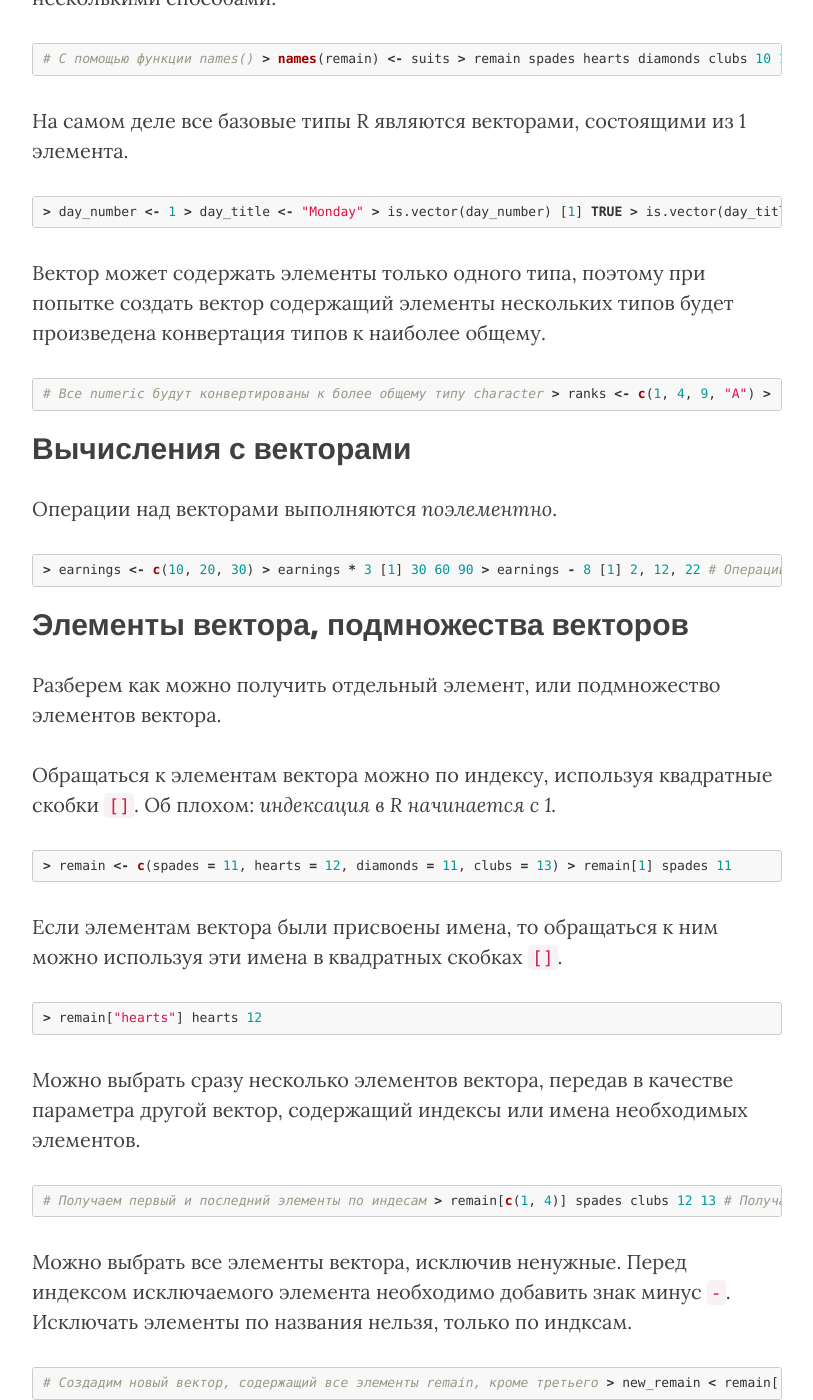
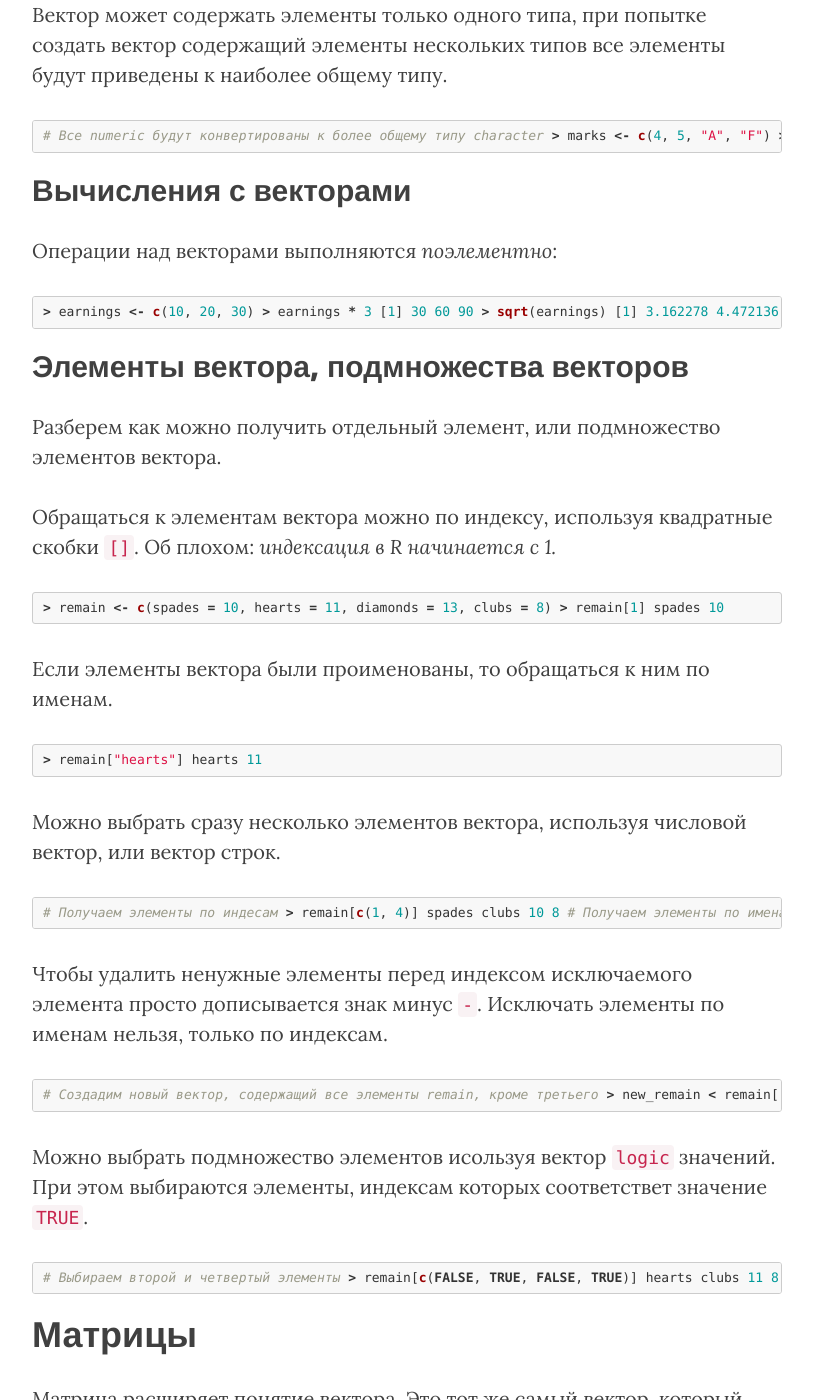
Before and after one commit to rmalkevy/re9ulus.github.io, a Jekyll site: the page built from _posts/2015-08-27-introduction_to_r_p1.markdown, in a window 1280 px wide and 1400 px high, scrolled down 4631 px. Shown: the whole window, without its empty margins (233-1046 px from the left). Built offline with Jekyll 4.4.1, drawn with Linux system fonts in a browser that asks for light colours; nearby versions of some CDN libraries; some of the changed text lies outside the part shown.

Commit message:
Update introduction to R, part 1. updated imformation about matrix.

```diff
--- a/_posts/2015-08-27-introduction_to_r_p1.markdown
+++ b/_posts/2015-08-27-introduction_to_r_p1.markdown
@@ -185,9 +186,8 @@
 - `complex`: комплексное число;
 - `raw`: бинарная строка.
 
-#Определяем тип переменной и конвертируем типы
-
-Что бы проверить, принадлежит ли переменная к какому-либо типу можно использовать функции вида `is.*`:
+##Определяем и конвертируем типы
+Чтобы проверить, принадлежит ли переменная к какому-либо типу можно использовать функции вида `is.*`:
 
 {% highlight R %}
 # Возвращаясь к numeric и integer
@@ -240,27 +240,27 @@
 В `R` вектор это набор элементов одного типа.
 Создать вектор можно с помощью функции `c()`, что является сокращением от *combine*.
 
-# использовать другой пример, например со странами, или книгами
 {% highlight R %}
+# Вектор чисел
+> remain <- c(10, 11, 13, 8)
+> remain
+[1] 10 11 13 8
+
+> is.vector(remain)
+[1] TRUE
+
 # Вектор строк
 > suits <- c("spades", "hearts", "diamonds", "clubs")
 > suits
-[1] "hearts", "spades", "diamonds"
+[1] "spades" "hearts" "diamonds" "clubs"
 
-> is.vector(suits)
-[1] TRUE
-
-# Вектор чисел
-> remain <- c(10, 11, 13, 8)
-> remain
-[1] 10, 15, 13, 8
-{% endhighlight %}
-
-Длину вектора можно найти с помощью функции `length()`
-
-{% highlight R %}
+# Длину вектора можно найти с помощью функции `length()`
 > length(remain)
 [1] 4
+
+# Сумму элементов функцией `sum()`
+> sum(remain)
+[1] 42
 {% endhighlight %}
 
 Каждому элементу вектора можно присвоить имя. Сделать это можно несколькими способами:
@@ -293,115 +294,111 @@
 [1] 1
 {% endhighlight %}
 
-Вектор может содержать элементы только одного типа, поэтому при попытке создать вектор содержащий элементы нескольких типов будет произведена конвертация типов к наиболее общему.
+Вектор может содержать элементы только одного типа, при попытке создать вектор содержащий элементы нескольких типов все элементы будут приведены к наиболее общему типу.
 
 {% highlight R %}
 # Все numeric будут конвертированы к более общему типу character
-> ranks <- c(1, 4, 9, "A")
-> ranks
-[1] "1" "4" "9" "A"
+> marks <- c(4, 5, "A", "F")
+> marks
+[1] "4" "5" "A" "F"
 
->class(ranks)
+>class(manks)
 [1] "character"
 {% endhighlight %}
 
 ##Вычисления с векторами
-Операции над векторами выполняются *поэлементно*.
+
+Операции над векторами выполняются *поэлементно*:
 
 {% highlight R %}
 > earnings <- c(10, 20, 30)
 > earnings * 3
 [1] 30 60 90
 
-> earnings - 8
-[1] 2, 12, 22
+> sqrt(earnings)
+[1] 3.162278 4.472136 5.477226
 
 # Операции над несколькими векторами так же выполняются поэлементно.
 > expenses <- (5, 10, 40)
 > earnings - expenses
 [1] 5 10 -10
-
-# Операции умножения и деления векторов отличаются от математических, и выполняются поэлементно.
 > earnings * c(1, 2, 3)
 [1] 10 40 90
 > earnings / c(1, 2, 3)
 [1] 10, 10, 10
 
-# Найти сумму элементов вектора можно с помощью функции "sum()"
-> sum(earnings)
-[1] 60
-
-# Так же каждый элемент вектора можно проверить на соответсиве некоторому условию, и получить вектор logic значений.
+# Каждый элемент вектора можно проверить на соответсиве условию, и получить вектор logic значений.
 > earnings > 15
 [1] FALSE TRUE TRUE
 {% endhighlight %}
 
 ##Элементы вектора, подмножества векторов
+
 Разберем как можно получить отдельный элемент, или подмножество элементов вектора.
 
 Обращаться к элементам вектора можно по индексу, используя квадратные скобки `[]`. Об плохом: *индексация в R начинается с 1.*
 
 {% highlight R %}
-> remain <- c(spades = 11, hearts = 12, diamonds = 11, clubs = 13)
+> remain <- c(spades = 10, hearts = 11, diamonds = 13, clubs = 8)
 > remain[1]
 spades
-    11
+    10
 {% endhighlight %}
 
-Если элементам вектора были присвоены имена, то обращаться к ним можно используя эти имена в квадратных скобках `[]`.
+Если элементы вектора были проименованы, то обращаться к ним по именам.
 
 {% highlight R %}
 > remain["hearts"]
 hearts
-    12
+    11
 {% endhighlight %}
 
-Можно выбрать сразу несколько элементов вектора, передав в качестве параметра другой вектор, содержащий индексы или имена необходимых элементов.
+Можно выбрать сразу несколько элементов вектора, используя числовой вектор, или вектор строк.
 
 {% highlight R %}
-# Получаем первый и последний элементы по индесам
+# Получаем элементы по индесам
 > remain[c(1, 4)]
 spades clubs
-    12    13
+    10     8
 
-# Получаем третий и второй элементы по именам
+# Получаем элементы по именам
 > remain[c("diamonds", "hearts")]
 diamonds hearts
-      11     12
+      13     11
 {% endhighlight %}
 
-Можно выбрать все элементы вектора, исключив ненужные. Перед индексом исключаемого элемента необходимо добавить знак минус `-`. Исключать элементы по названия нельзя, только по индксам.
+Чтобы удалить ненужные элементы перед индексом исключаемого элемента просто дописывается знак минус `-`. Исключать элементы по именам нельзя, только по индексам.
 
 {% highlight R %}
 # Создадим новый вектор, содержащий все элементы remain, кроме третьего
 > new_remain < remain[-3]
 > new_remain
 spades hearts clubs
-    11     12    13
+    10     11     8
 
 # Можно исключить сразу несколько элементов
 > remain[-c(1, 3)]
 hearts clubs
-    12    13
+    11     8
 {% endhighlight %}
 
-Крутой является возможность выбрать подмножество элементов исользуя вектор `logic` значений. При этом выбираются элементы, индексам которых соответствет значение `TRUE`.
+Можно выбрать подмножество элементов исользуя вектор `logic` значений. При этом выбираются элементы, индексам которых соответствет значение `TRUE`.
 
 {% highlight R %}
 # Выбираем второй и четвертый элементы
 > remain[c(FALSE, TRUE, FALSE, TRUE)]
 hearts clubs
-    12    13
+    11     8
 
-# Если в передаваемом в качестве параметра векторе меньше элементов, чем в том, из которого мы производим выборку - передаваемый вектор будет зациклен.
+# Если в передаваемом векторе недостаточно элементов - он будет зациклен до нужной длины
 > remain[c(FALSE, TRUE)]
 hearts clubs
-    12    13
+    11     8
 
-# Выбираем элементы меньше 13
-> remain[remain < 13]
-spades hearts diamonds
-    11     12       11
+# Выбираем нечетные элементы
+>remain[remain %% 2 != 0]
+hearts diamonds
+    11       13
 {% endhighlight %}
 
 #Матрицы
@@ -409,20 +406,33 @@
 Матрица расширяет понятие вектора. Это тот же самый вектор, который может содержать элементы тольно одного типа, но теперь двумерный.
 Матрица создается с помощью функции `matrix()`, с указанием количества строк или столбцов.
 
-##Вставить результаты исполнения кода
+{% highlight R %}
+# Матрица содержащая элементы от 1 до 6 в две строки
+> matrix(1:6, nrow = 2)
+> matrix(1:6, nrow = 2)
+     [,1] [,2] [,3]
+[1,]    1    3    5
+[2,]    2    4    6
 
-{% highlight R %}
-# Матрица, содержащая элементы от 1 до 6, содержащая 2 строки
-> matrix(1:6, nrow = 2)
+# Матрица содержащая элементы от 1 до 6, в два столбца
+> matrix(1:6, ncol = 2)
+     [,1] [,2]
+[1,]    1    4
+[2,]    2    5
+[3,]    3    6
 
-# Матрица, содержащая элементы от 1 до 6, содержащая 2 столбцам
-> matrix(1:6, ncol = 2)
+# По умолчанию матрица заполняется по столбцам, для заполнения по строкам нужен параметр "byrow"
+> matrix(4:11, nrow = 2, byrow = TRUE)
+     [,1] [,2] [,3] [,4]
+[1,]    4    5    6    7
+[2,]    8    9   10   11
 
-# По умолчанию матрица заполняется по столбцам, для заполнения по строкам необходимо использовать параметр "byrow"
-> matrix(1:6, ncol = 2, byrow = TRUE)
-
-# Если элементов недостаточно для заполнения всех строк и столбцов - они будут циклически повторяться, пока не заполнят всю матрицу
-> matrix(1:3, nrow = 3, ncol = 3)
+# Если элементов недостаточно для заполнения всех строк и столбцов они будут циклически повторяться, пока не заполнят всю матрицу
+> matrix(1:3, nrow = 3, ncol = 4, byrow = TRUE)
+     [,1] [,2] [,3] [,4]
+[1,]    1    2    3    1
+[2,]    2    3    1    2
+[3,]    3    1    2    3
 {% endhighlight %}
 
 Второй способ создания матрицы состоит в комбинировании векторов по строкам или по столбцам, функциями `rbind` и `cbind` соответственно.
@@ -431,19 +441,39 @@
 
 {% highlight R %}
 > rbind(1:3, 7:9)
+     [,1] [,2] [,3]
+[1,]    1    2    3
+[2,]    7    8    9
 
-> rbind(4:6, 1:3)
+> cbind(4:6, 1:3)
+     [,1] [,2]
+[1,]    4    1
+[2,]    5    2
+[3,]    6    3
 {% endhighlight %}
 
 Используя `rbind` и `cbind` можно добавить строку или столбец к уже существующей матрице.
+
 {% highlight R %}
 > m <- matrix(1:6, byrow = TRUE, nrow = 2)
+> m
+     [,1] [,2] [,3]
+[1,]    1    2    3
+[2,]    4    5    6
+
 > rbind(m, 7:9)
+     [,1] [,2] [,3]
+[1,]    1    2    3
+[2,]    4    5    6
+[3,]    7    8    9
 
 > cbind(m, c(10:11))
+     [,1] [,2] [,3] [,4]
+[1,]    1    2    3   10
+[2,]    4    5    6   11
 {% endhighlight %}
 
-Так же как и векторам элементам матрицы можно присваивать имена, только теперь присваивать имена необходимо отдельно строкам и столбцам используя функции `rownames` и `colnames`. Названия строк и столбцов можно задать в момент создания матрицы параметром dimnames.
+Как и элементам вектора, элементам матрицы можно присваивать имена, только теперь имена присваиваются отдельно строкам и столбцам используя функции `rownames` и `colnames`. Названия строк и столбцов можно задать в момент создания матрицы параметром dimnames.
 
 {% highlight R %}
 > m <- matrix(1:6, byrow = TRUE, nrow = 2)
@@ -451,45 +481,62 @@
 > rownames(m) <- c("row1", "row2")
 # Называем столбцы
 > colnames(m) <- c("col1", "col2", "col3")
+> m
+     col1 col2 col3
+row1    1    2    3
+row2    4    5    6
 
-# То же самое, во время создания матрицы. О том что такое "list" будет рассказано позже.
+# При создания матрицы
 > m <- matrix(1:6, byrow = TRUE, nrow = 2,
-               dimnames = list(c("row1, row2",
-                               c("col1", "col2", "col3"))))
+                dimnames = list(c("row1", "row2"),
+                                c("col1", "col2", "col3")))
 {% endhighlight %}
 
 Как и векторы, матрицы могут хранить элементы только одного типа. Поэтому, при попытке сохранить в одной матрице элементы нескольких типов, или соеденить матрицы разных типов используя функции `rbind` и `cbind` все элементы будут приведены к наиболее общему типу.
 
 ##Элементы матрицы, подмножества матриц
 
-Для выбора элементов матрицы можно использовать те же техники, что и для векторов, с поправкой на двумерность матрицы.
+Для выбора элементов матрицы исползуются те же техники что и для векторов, с поправкой на двумерность матрицы.
 
 {% highlight R %}
 # Выбираем элемент из первой строки, третьего столбца
 > m[1, 3]
+[1] 3
 {% endhighlight %}
 
-Можно выбрать сразу целую строку, или столбец не указывая один из индексов. В результате получим вектор из элементов необходимой строки или столбца.
+Можно выбрать сразу целую строку, или столбец не указывая один из индексов. Поллучим вектор, состоящий из элементов выбранной строки или столбца.
 
 {% highlight R %}
 # Выбираем вторую строку
 > m[2, ]
+col1 col2 col3
+   4    5    6
 
 # Выбираем третий столбец
 > m[, 3]
+row1 row2
+   3    6
 {% endhighlight %}
 
-При необходимости можно выбирать сразу несколько элементов. Принципы те же, что и с векторами.
+Можно выбирать сразу несколько элементов. Принципы те же, что и с векторами.
 
 {% highlight R %}
-# Элементы третьей строки, первого и третьего столбца
-> m[3, c(1, 3)]
+# Элементы на пересечении второй строки, первого и третьего столбца
+> m[2, c(1, 3)]
+col1 col3
+   4    6
 
-# Подматрица, состоящая из элементов на пересечении 1 и 2 строк и 2, 3 и 6 столбцов
-> m[c(1, 2), c (2, 3, 6)]
+# Подматрица, состоящая из элементов на пересечении 1, 2 строк и 1, 3 столбцов
+> m[c(1, 2), c (1, 3)]
+     col1 col3
+row1    1    3
+row2    4    6
 {% endhighlight %}
 
 Для выбора элементов могут быть использованы имена строк и столбцов.
+
+# Редактировать отсюда
+# Нужно сделать матрицу 3 на 3, на ней большая возможность для выбора элементов.
 
 {% highlight R %}
 > rownames(m) <- c("r1", "r2", "r3")
```
Also changed, not shown: other parts of _posts/2015-08-27-introduction_to_r_p1.markdown (+13 -11 lines).
